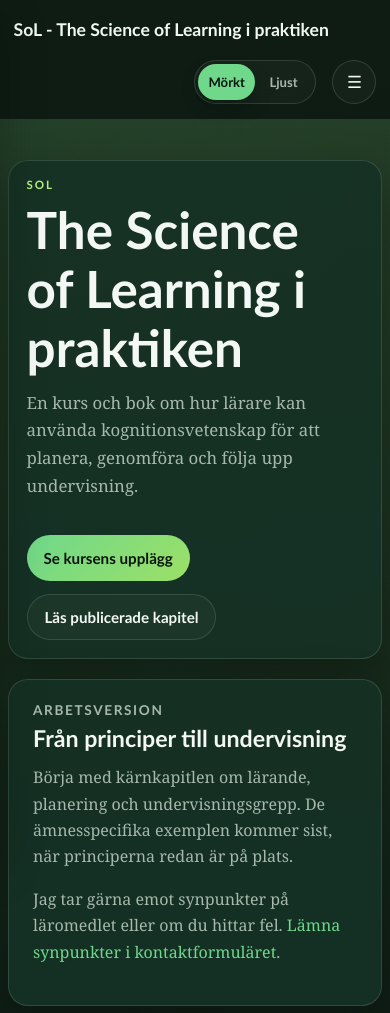
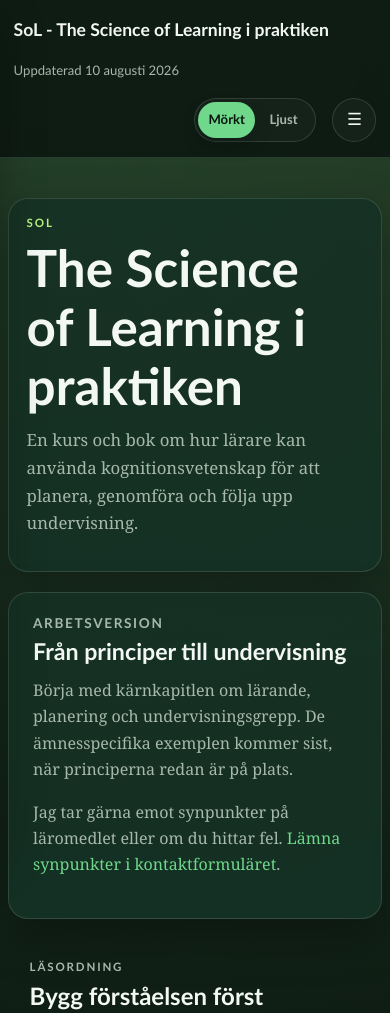
Before and after one commit to paul-pauliskolan/Sol-bok-webbplats, a plain HTML site: page index.html in a window 390 px wide. Shown: the top 1013 px of the page. Drawn offline with Linux system fonts and the light colour scheme.

Commit message:
Add site updated timestamp to navbar and remove hero actions from homepage

```diff
--- a/css/style.css
+++ b/css/style.css
@@ -157,6 +157,14 @@ ol {
   border-bottom: 1px solid var(--border);
 }
 
+.site-updated {
+  margin-left: auto;
+  color: var(--text-muted);
+  font-family: "Trebuchet MS", "Segoe UI", sans-serif;
+  font-size: 0.82rem;
+  white-space: nowrap;
+}
+
 .logo {
   order: 1;
   font-family: "Trebuchet MS", "Segoe UI", sans-serif;
@@ -1370,6 +1378,13 @@ th {
     order: 1;
   }
 
+  .site-updated {
+    order: 2;
+    width: 100%;
+    margin-left: 0;
+    text-align: left;
+  }
+
   .site-search {
     order: 2;
     flex: 0 0 auto;
--- a/index.html
+++ b/index.html
@@ -27,10 +27,6 @@
                 <p class="eyebrow">SoL</p>
                 <h1>The Science of Learning i praktiken</h1>
                 <p class="subtitle">En kurs och bok om hur lärare kan använda kognitionsvetenskap för att planera, genomföra och följa upp undervisning.</p>
-                <div class="hero-actions">
-                    <a href="#course-roadmap" class="primary-link">Se kursens upplägg</a>
-                    <a href="#available-chapters" class="secondary-link">Läs publicerade kapitel</a>
-                </div>
             </div>
             <div class="hero-card">
                 <p class="hero-card-label">Arbetsversion</p>
--- a/js/main.js
+++ b/js/main.js
@@ -2,6 +2,7 @@
 
 const BOOK_TITLE = "The Science of Learning i praktiken";
 const BOOK_SHORT_TITLE = "SoL";
+const SITE_LAST_UPDATED = "2026-08-10";
 
 let chaptersData = [];
 
@@ -64,6 +65,16 @@ function setupThemeToggle() {
 }
 
 function applyBranding() {
+  const navbar = document.querySelector(".navbar");
+  if (navbar && !navbar.querySelector(".site-updated")) {
+    const updated = document.createElement("time");
+    updated.className = "site-updated";
+    updated.dateTime = SITE_LAST_UPDATED;
+    updated.textContent = "Uppdaterad 10 augusti 2026";
+    const themeToggle = navbar.querySelector(".theme-toggle");
+    navbar.insertBefore(updated, themeToggle || null);
+  }
+
   const logo = document.querySelector(".navbar .logo");
   if (logo) {
     logo.textContent = "SoL - The Science of Learning i praktiken";
```
